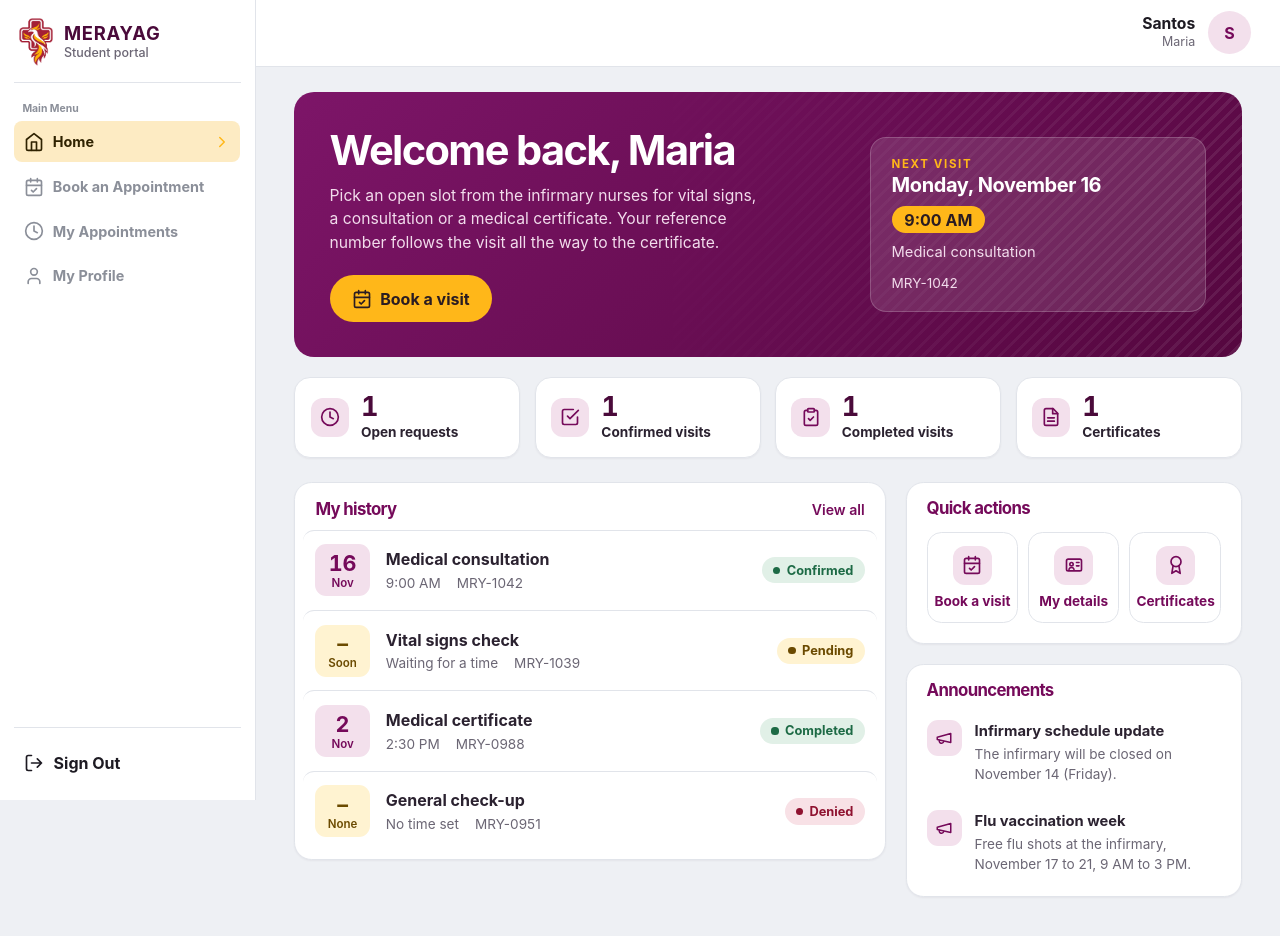
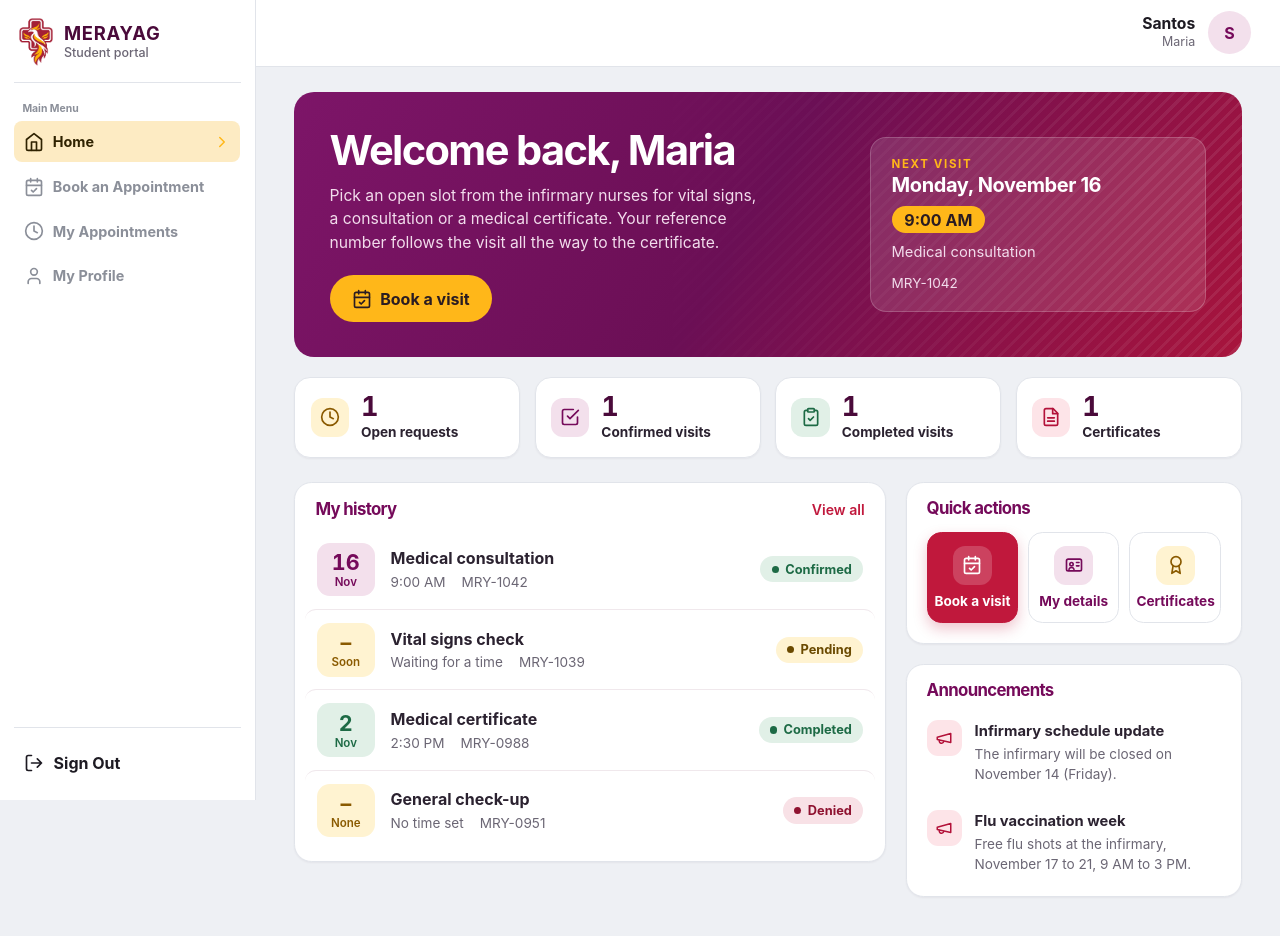
Before and after one commit to c4rlosst/msu-merayagsystem, a Next.js app: page /preview in a window 1280 px wide. Shown: the top 936 px of the page. Built offline with nearby package versions, Linux system fonts and the light colour scheme.

Commit message:
Add red accents, status-coloured rows and tinted action buttons
Bring the brand red into the student, nurse and admin screens, colour each
visit's date block by status, restyle the quick action buttons, and put the
My appointments list in a titled panel.

```diff
--- a/app/globals.css
+++ b/app/globals.css
@@ -730,3 +730,54 @@ a,button,input,select,textarea{transition:background-color .15s ease,border-colo
 .student-shell .sidebar nav{grid-template-columns:minmax(0,1fr)}
 .student-shell .sidebar nav a{min-width:0;gap:.55rem;padding:.6rem .6rem;font-size:.9rem}
 @media (max-width:860px){.student-shell .sidebar nav{grid-template-columns:none}}
+
+/* ===================== Red, tones and nicer rows =====================
+   The brand's red joins the plum and gold: the main action, the hero's far corner, anything that
+   needs attention or didn't go ahead. Each small icon or date block takes a tone. */
+:root{--red:#c0183c;--red-dark:#9d1232}
+.tone-plum{--chip:#f3e0ec;--chip-ink:#750a5a}
+.tone-gold{--chip:#fff3d1;--chip-ink:#8a5a00}
+.tone-red{--chip:#fde4e8;--chip-ink:#b3123a}
+.tone-green{--chip:#e1f0e7;--chip-ink:#1d6a45}
+.tone-blue{--chip:#e3edf8;--chip-ink:#1f4f82}
+.tile-icon{background:var(--chip,var(--tint));color:var(--chip-ink,var(--maroon))}
+.tile.is-zero .tile-icon{background:#f1eef0;color:#a99ca2}
+.tile.is-alert dd{color:var(--red)}
+
+/* Hero and next-visit card pick up the red */
+.workspace .hero{background:linear-gradient(120deg,#7d1568 0%,#6b0f55 48%,#a8143c 100%)}
+.next-card{background:linear-gradient(150deg,#8c1038,#2e0814)}
+.student-shell .workspace .button:not(.gold):not(.quiet){background:var(--red)}
+.student-shell .workspace .button:not(.gold):not(.quiet):hover{background:var(--red-dark)}
+.workspace .panel-head a{color:var(--red)}
+
+/* Action buttons: tinted icon chips, a lift on hover, and one red primary */
+.workspace .actions a{transition:transform .18s ease,box-shadow .18s ease,border-color .18s ease,background-color .18s ease}
+.workspace .actions a:hover{transform:translateY(-2px);border-color:#ebd3de;background:#fff;box-shadow:0 8px 18px #2a1c2217}
+.workspace .actions a:hover .tile-icon{background:var(--chip,var(--tint))}
+.workspace .actions a.tone-primary{border-color:var(--red);background:var(--red);color:#fff;box-shadow:0 6px 14px #c0183c40}
+.workspace .actions a.tone-primary:hover{border-color:var(--red-dark);background:var(--red-dark);box-shadow:0 10px 20px #c0183c55}
+.workspace .actions a.tone-primary .tile-icon,.workspace .actions a.tone-primary:hover .tile-icon{background:#ffffff2e;color:#fff}
+
+/* Visit rows: the date block takes the status colour, a small arrow shows the row opens */
+.workspace .visit-row:first-child{border-top:0}
+.visit-date{width:3.6rem;padding:.4rem 0;border-radius:.8rem;background:var(--chip,var(--tint));color:var(--chip-ink,var(--maroon))}
+.visit-date.is-open{background:var(--chip);color:var(--chip-ink)}
+.visit-end{display:flex;align-items:center;gap:.5rem}
+.visit-arrow{color:#cbbcc4;transition:transform .18s ease,color .18s ease}
+.workspace a.visit-row:hover .visit-arrow{color:var(--red);transform:translateX(3px)}
+.workspace .panel a.visit-row:hover,.workspace .panel div.visit-row:hover{background:#fbf5f8}
+.workspace .panel .rows{padding:0 .6rem .7rem}
+.workspace .panel .visit-row{border-top-color:#f0e8ec}
+.workspace .panel a.visit-row,.workspace .panel div.visit-row{grid-template-columns:3.6rem minmax(0,1fr) auto;padding-block:.8rem}
+@media (max-width:860px){
+  .visit-end .badge{grid-column:auto}
+  .workspace .panel .visit-row .visit-end{grid-column:2}
+}
+
+/* Notices, revoke and urgent bits use the red too */
+.notice{border-radius:.9rem}
+.notice:hover{background:#fbf5f8}
+.workspace .admin-table button{color:var(--red-dark)}
+.workspace .admin-table button:hover:not(:disabled){background:#fde4e8}
+.workspace .status-filters button[aria-pressed=true]{border-color:var(--red);background:var(--red)}
--- a/lib/appointment-list.js
+++ b/lib/appointment-list.js
@@ -2,14 +2,16 @@
 import { useState } from 'react';
 import Link from 'next/link';
 import { VisitList } from './student-dashboard.js';
+import { Panel } from './clinic-ui.js';
 
 export function AppointmentList({ appointments, preview = false }) {
   const [status,setStatus] = useState('all');
   const bookUrl = preview ? '/preview?page=book' : '/clinic/book';
+  const shown = appointments.filter((item) => status === 'all' || item.status === status);
   return <>
     <header className="page-heading"><h1>My appointments</h1><p>Every clinic request, with its reference number and current status.</p><Link className="button" href={bookUrl}>New request</Link></header>
     <div className="status-filters" aria-label="Filter appointments">{['all','pending','confirmed','checked_in','completed','denied','cancelled','no_show'].map((value) =>
       <button key={value} aria-pressed={status===value} onClick={()=>setStatus(value)}>{value.replaceAll('_',' ')}</button>)}</div>
-    <section className="paper"><VisitList appointments={appointments.filter((item)=>status==='all'||item.status===status)} preview={preview} bookUrl={bookUrl} showAction={false}/></section>
+    <Panel title="All visits" count={shown.length}><div className="rows"><VisitList appointments={shown} preview={preview} bookUrl={bookUrl} showAction={false}/></div></Panel>
   </>;
 }
--- a/lib/clinic-ui.js
+++ b/lib/clinic-ui.js
@@ -25,19 +25,28 @@ export function Panel({ title, count, action, children, className = '' }) {
   </section>;
 }
 
-/** Row of numbers at the top of a screen. items: [label, total, icon, { hint, alert }]. */
+/** Row of numbers at the top of a screen. items: [label, total, icon, { hint, alert, tone }]. */
 export function StatTiles({ items }) {
-  return <dl className="tiles">{items.map(([label, total, icon, { hint, alert } = {}]) =>
-    <div key={label} className={'tile' + (total ? '' : ' is-zero') + (alert && total ? ' is-alert' : '')}>
+  return <dl className="tiles">{items.map(([label, total, icon, { hint, alert, tone = 'plum' } = {}]) =>
+    <div key={label} className={'tile tone-' + tone + (total ? '' : ' is-zero') + (alert && total ? ' is-alert' : '')}>
       <span className="tile-icon"><Icon name={icon} size={20} /></span>
       <dt>{label}</dt><dd>{total}</dd>{hint && <small>{hint}</small>}
     </div>)}</dl>;
 }
 
-/** Big, obvious buttons for the things people do most. items: [icon, label, href]. */
+/** Big, obvious buttons for the things people do most. items: [icon, label, href, tone]; tone 'primary' is the red one. */
 export function ActionGrid({ items, columns = 3 }) {
-  return <nav className={'actions cols-' + columns}>{items.map(([icon, label, href]) =>
-    <Link key={label} href={href}><span className="tile-icon"><Icon name={icon} size={20} /></span>{label}</Link>)}</nav>;
+  return <nav className={'actions cols-' + columns}>{items.map(([icon, label, href, tone = 'plum']) =>
+    <Link key={label} href={href} className={'tone-' + tone}><span className="tile-icon"><Icon name={icon} size={20} /></span>{label}</Link>)}</nav>;
+}
+
+// The colour of a visit's date block follows its status: gold waiting, plum confirmed, green done, red not going ahead.
+export const statusTone = { pending: 'gold', awaiting_authorization: 'gold', confirmed: 'plum', checked_in: 'blue',
+  completed: 'green', released: 'green', authorized: 'blue', denied: 'red', cancelled: 'red', no_show: 'red' };
+
+/** The small arrow at the end of a row that opens something. */
+export function RowEnd({ children, link = true }) {
+  return <span className="visit-end">{children}{link && <Icon name="chevron" size={18} className="visit-arrow" />}</span>;
 }
 
 export const urgencyShort = { urgent: 'ASAP', soon: 'Soon', flexible: 'Flexible' };
```
Also changed, not shown: lib/admin-desk.js, lib/nurse-desk.js, lib/student-dashboard.js.
